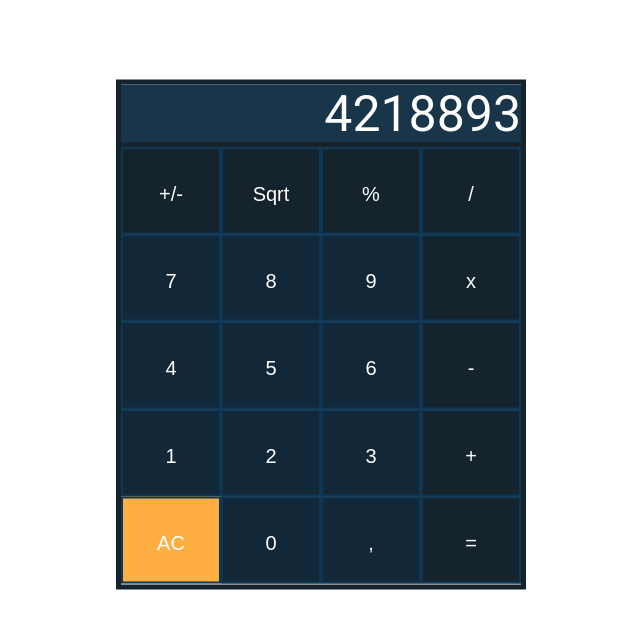
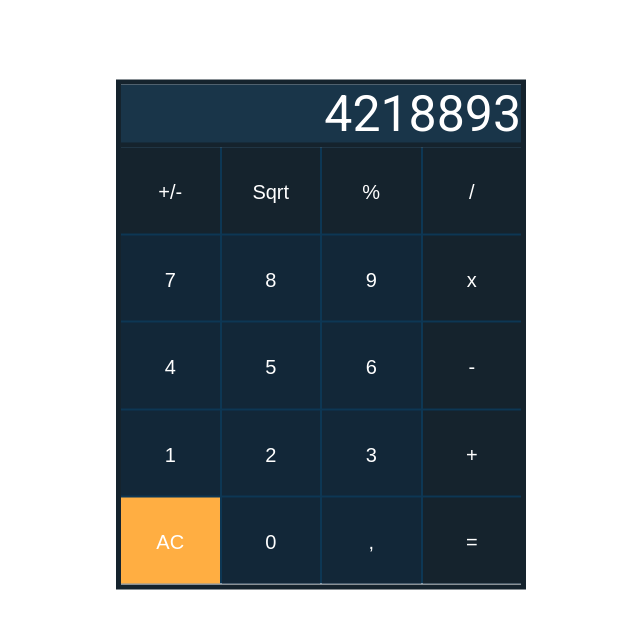
Before and after one commit to GrabowskiDev/Calculator, a plain HTML site: page index.html in a window 1280 px wide. Shown: the whole page, without its empty margins (319-959 px from the left). Drawn offline with Linux system fonts and the light colour scheme.

Commit message:
Replaced borders with grid-gap

```diff
--- a/styles.css
+++ b/styles.css
@@ -23,8 +23,10 @@
 
 .buttons {
     display: grid;
-    grid-template-columns: repeat(4, 100px [col-start]);
-    grid-template-rows: repeat(5, 87.2px [row-start]);
+    grid-template-columns: repeat(4, 98.5px [col-start]);
+    grid-template-rows: repeat(5, 85.6px [row-start]);
+    grid-gap: 2px;
+    background-color: #0d3754;
 }
 
 .operation {
@@ -38,9 +40,9 @@
 .buttons * {
     text-align: center;
     line-height: 87.2px;
-    border: 2px solid #0d3754;
     color: white;
     font-size: 20px;
+    border: 0px;
 }
 
 #AC {
```
